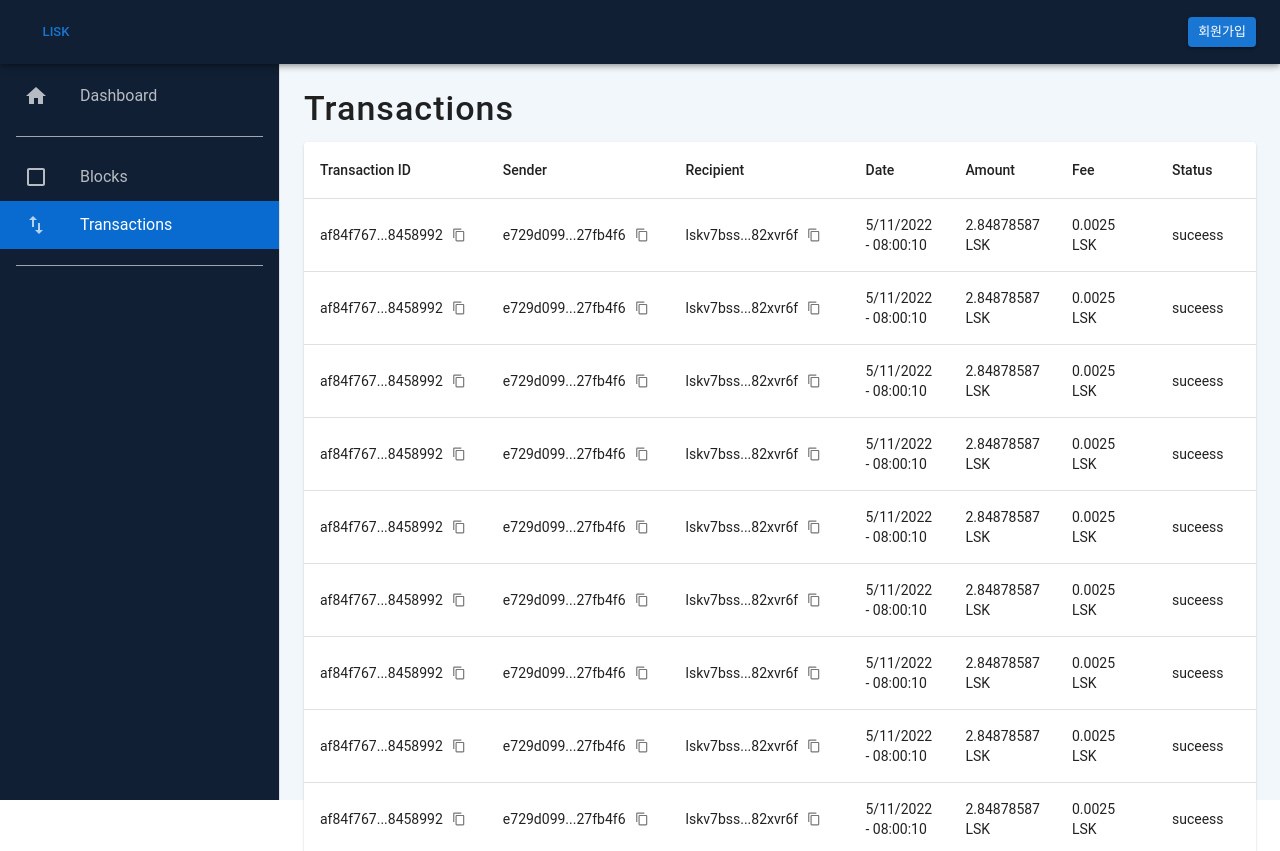
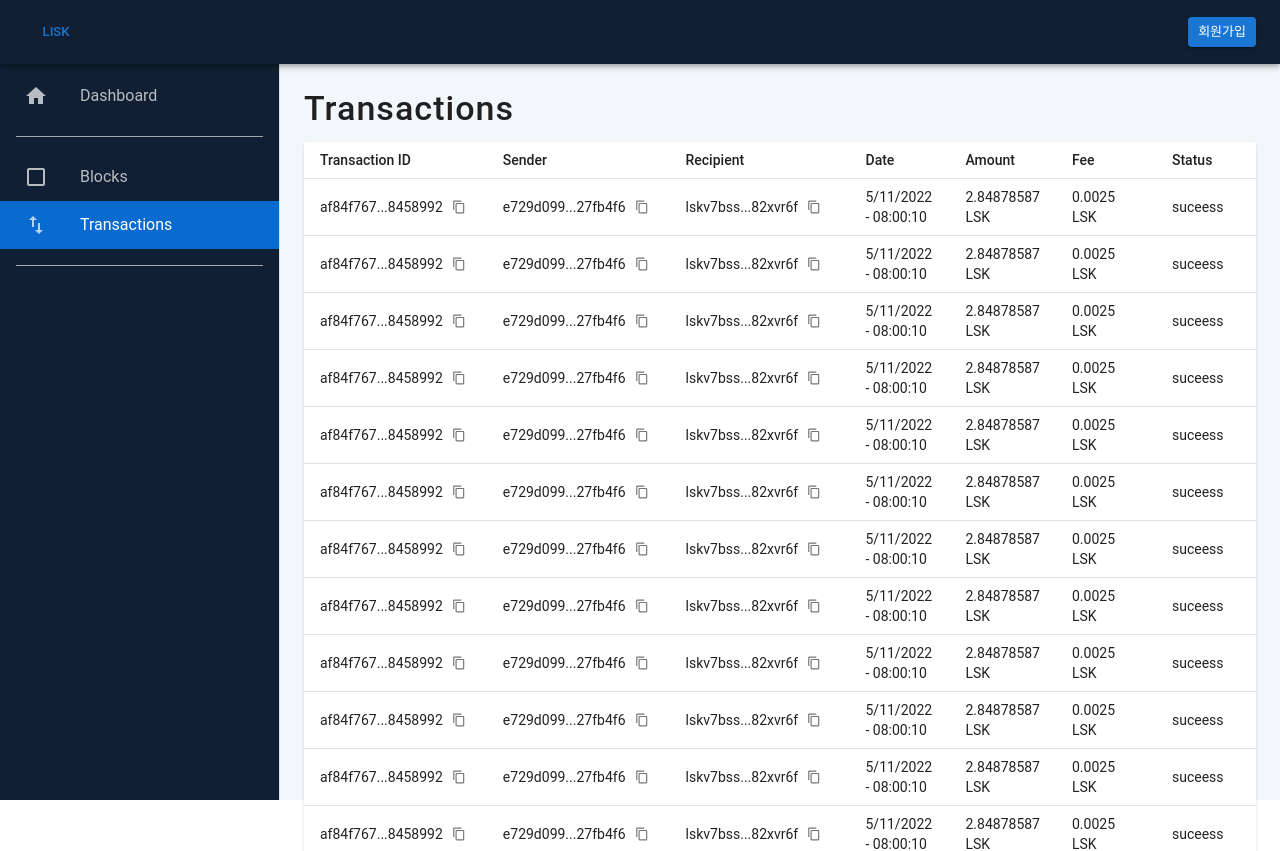
Before and after one commit to codestates/BTAFinalProject-02, a React (Create React App) app in the folder client/: page /transactions in a window 1280 px wide. Shown: the top 851 px of the page. Built offline with nearby package versions, Linux system fonts and the light colour scheme; no server answers.

Commit message:
feat: add pagination in table

```diff
--- a/client/src/components/DataTable.jsx
+++ b/client/src/components/DataTable.jsx
@@ -11,7 +11,7 @@ import ContentCopyIcon from '@mui/icons-material/ContentCopy';
 import { IconButton, Tooltip } from '@mui/material';
 import { useNavigate } from 'react-router';
 
-const DataTable = ({ title, pageId, rows, columns, countPerPage }) => {
+const DataTable = ({ title, pageId, rows, columns }) => {
   const { setToast } = useToast();
   const navigate = useNavigate();
 
@@ -29,7 +29,7 @@ const DataTable = ({ title, pageId, rows, columns, countPerPage }) => {
   return (
     <Paper sx={{ width: '100%', overflow: 'hidden' }}>
       <TableContainer>
-        <Table stickyHeader aria-label={title}>
+        <Table stickyHeader size='small' aria-label={title}>
           <TableHead>
             <TableRow>
               {columns.map((column) => (
@@ -46,7 +46,7 @@ const DataTable = ({ title, pageId, rows, columns, countPerPage }) => {
                   {columns.map((column) => {
                     const value = row[column.id];
                     return (
-                      <TableCell key={column.id} align={column.align}>
+                      <TableCell key={column.id} align={column.align} sx={{ py: 1 }}>
                         {column.id === 'blockid' || column.id === 'previousBlockId' || column.id === 'transactionid' || column.id === 'sender' || column.id === 'recipient' || column.id === 'height' ? (
                           <div style={{ display: 'flex', alignItems: 'center' }}>
                             {truncate(value)}
--- a/client/src/pages/Blocks.jsx
+++ b/client/src/pages/Blocks.jsx
@@ -1,32 +1,53 @@
-import { Typography } from '@mui/material';
+import { Pagination, Typography } from '@mui/material';
 import { Box } from '@mui/system';
 import React, { useEffect, useState } from 'react';
 import { useQuery } from 'react-query';
+import { useSearchParams } from 'react-router-dom';
 import LoadingSpinner from '../components/common/LoadingSpinner';
 import DataTable from '../components/DataTable';
 import { getBlockList } from '../hooks/useAxios';
+import { BeddowsToLSK, timestampToDate } from '../utils/conversion-utils';
 
 const columns = [
+  { id: 'height', label: 'Height', minWidth: 170 },
   { id: 'blockid', label: 'Block ID', minWidth: 170 },
-  { id: 'height', label: 'Height', minWidth: 170 },
   { id: 'previousBlockId', label: 'Previous Block ID', minWidth: 170 },
-  { id: 'updatedAt', label: 'Updated At', minWidth: 170 },
+  { id: 'date', label: 'Updated At', minWidth: 170 },
+  { id: 'transactionCount', label: 'Transactions', minWidth: 170 },
   { id: 'reward', label: 'Reward', minWidth: 170 },
 ];
 
-const createCellData = (blockid, height, previousBlockId, updatedAt, reward) => {
-  return { blockid, height, previousBlockId, updatedAt, reward };
+const createCellData = (height, blockid, previousBlockId, timestamp, transactionCount, tempReward) => {
+  const date = timestampToDate(new Date(timestamp));
+  const reward = `${BeddowsToLSK(tempReward)} LSK`;
+  return { height, blockid, previousBlockId, date, transactionCount, reward };
 };
+
 const Blocks = () => {
-  const { data, isLoading } = useQuery(['block-list', 1], () => getBlockList(1));
+  const [searchParams, setSearchParams] = useSearchParams();
+  const [page, setPage] = useState(1);
   const [rows, setRows] = useState([]);
+  const [pageCount, setPageCount] = useState(1);
+  const { data, isLoading, refetch } = useQuery(['block-list', Number(page)], () => getBlockList(Number(page)));
+  console.log(data);
   useEffect(() => {
     const blockList = [];
     data?.data.blocks.forEach((block) => {
-      blockList.push(createCellData(block.id, block.height, block.previousBlockID, block.updatedAt, block.reward));
+      blockList.push(createCellData(block.height, block.id, block.previousBlockID, block.timestamp, block.payload.length, block.reward));
     });
+    setPageCount(Math.ceil(data?.data.count / 20));
     setRows(blockList);
   }, [data]);
+  useEffect(() => {
+    if (!searchParams.get('page')) {
+      setSearchParams({ page: 1 });
+    }
+    setPage(Number(searchParams.get('page')));
+    refetch();
+  }, [searchParams, page]);
+  const handlePaginationChange = (e, value) => {
+    setSearchParams({ page: value });
+  };
   if (isLoading) {
     return <LoadingSpinner />;
   }
@@ -37,6 +58,9 @@ const Blocks = () => {
       </Typography>
       <Box sx={{ mt: '12px' }}>
         <DataTable title='Blocks Table' pageId='block' rows={rows} columns={columns} />
+        <Box sx={{ display: 'flex', justifyContent: 'center', mt: 2 }}>
+          <Pagination count={pageCount} page={page} onChange={handlePaginationChange} showFirstButton showLastButton variant='outlined' shape='rounded' color='primary' />
+        </Box>
       </Box>
     </Box>
   );
--- a/client/src/pages/Transactions.jsx
+++ b/client/src/pages/Transactions.jsx
@@ -60,7 +60,7 @@ const rows = [
 ];
 
 const Transactions = () => {
-  const { data, isLoading } = useQuery(['transaction-list', 1], () => getTransactionList(1));
+  const { data, isLoading } = useQuery(['transaction-list', 0], () => getTransactionList(0));
   console.log(data);
   return (
     <Box>
--- /dev/null
+++ b/client/src/utils/conversion-utils.js
@@ -0,0 +1,11 @@
+export const BeddowsToLSK = (amount) => (amount / 100000000).toFixed(6);
+export const timestampToDate = (timestamp) => {
+  const date = new Date(timestamp * 1000);
+  const year = date.getFullYear().toString();
+  const month = ('0' + (date.getMonth() + 1)).slice(-2);
+  const day = ('0' + date.getDate()).slice(-2);
+  const hour = ('0' + date.getHours()).slice(-2);
+  const minute = ('0' + date.getMinutes()).slice(-2);
+  const second = ('0' + date.getSeconds()).slice(-2);
+  return `${year}.${month}.${day} ${hour}:${minute}:${second}`;
+};
```
